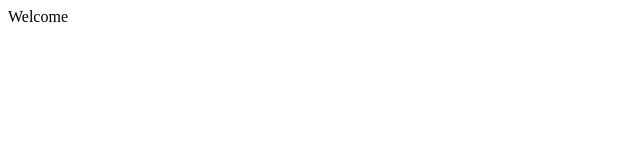
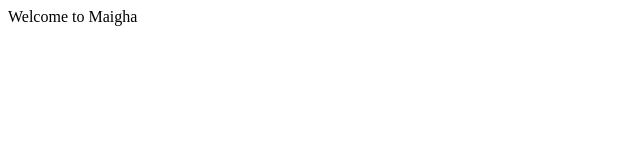
Before and after one commit to SyedFaiz786/GitTask, a plain HTML site: page index.html in a window 1280 px wide. Shown: the full height of the page, 0-640 px from the left. Drawn offline with Linux system fonts and the light colour scheme.

Commit message:
Update index.html

```diff
--- a/index.html
+++ b/index.html
@@ -3,6 +3,6 @@
         <title>HI</title>
     </head>
     <body>
-        <p>Welcome</p>
+        <p>Welcome to Maigha</p>
     </body>
 </html>
```
